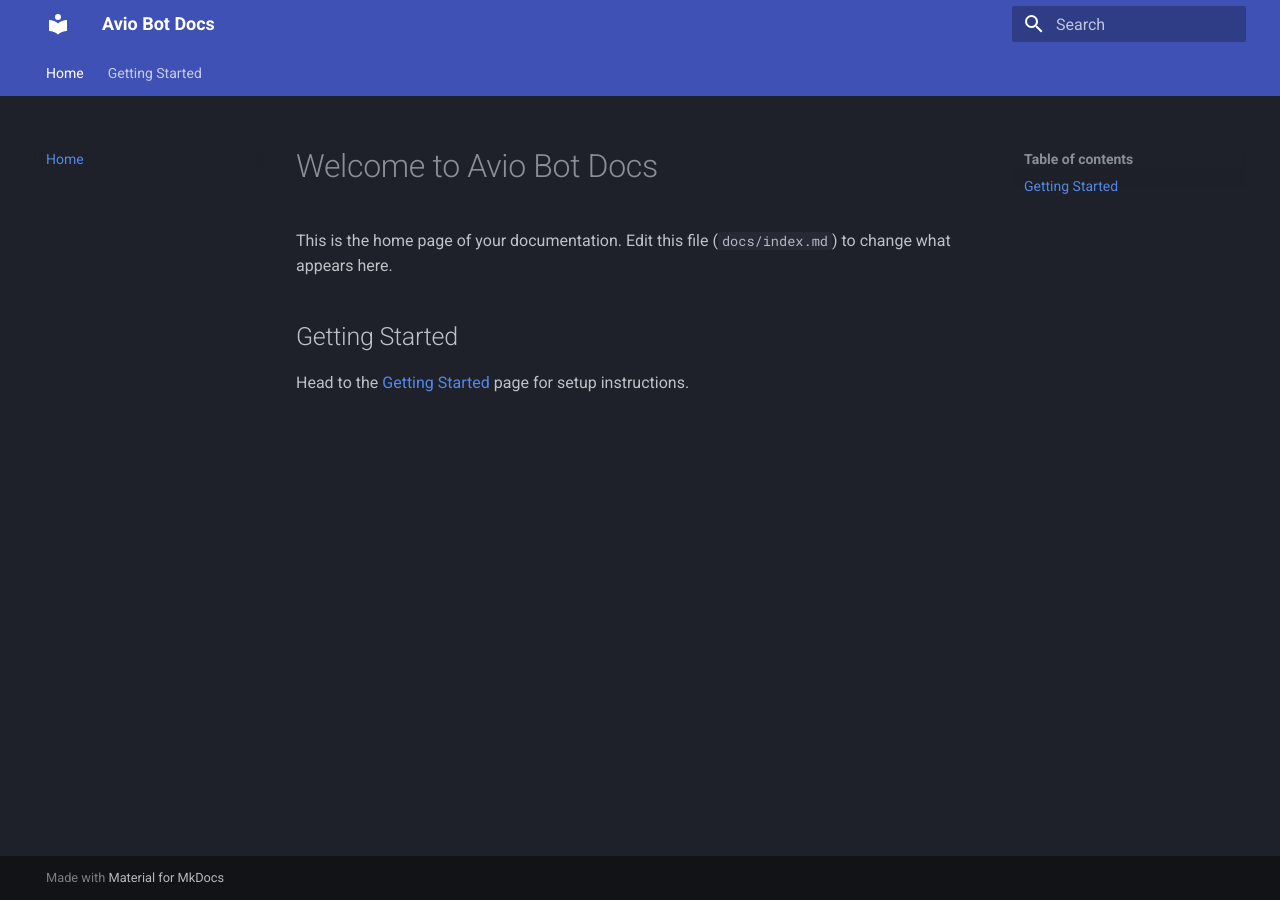
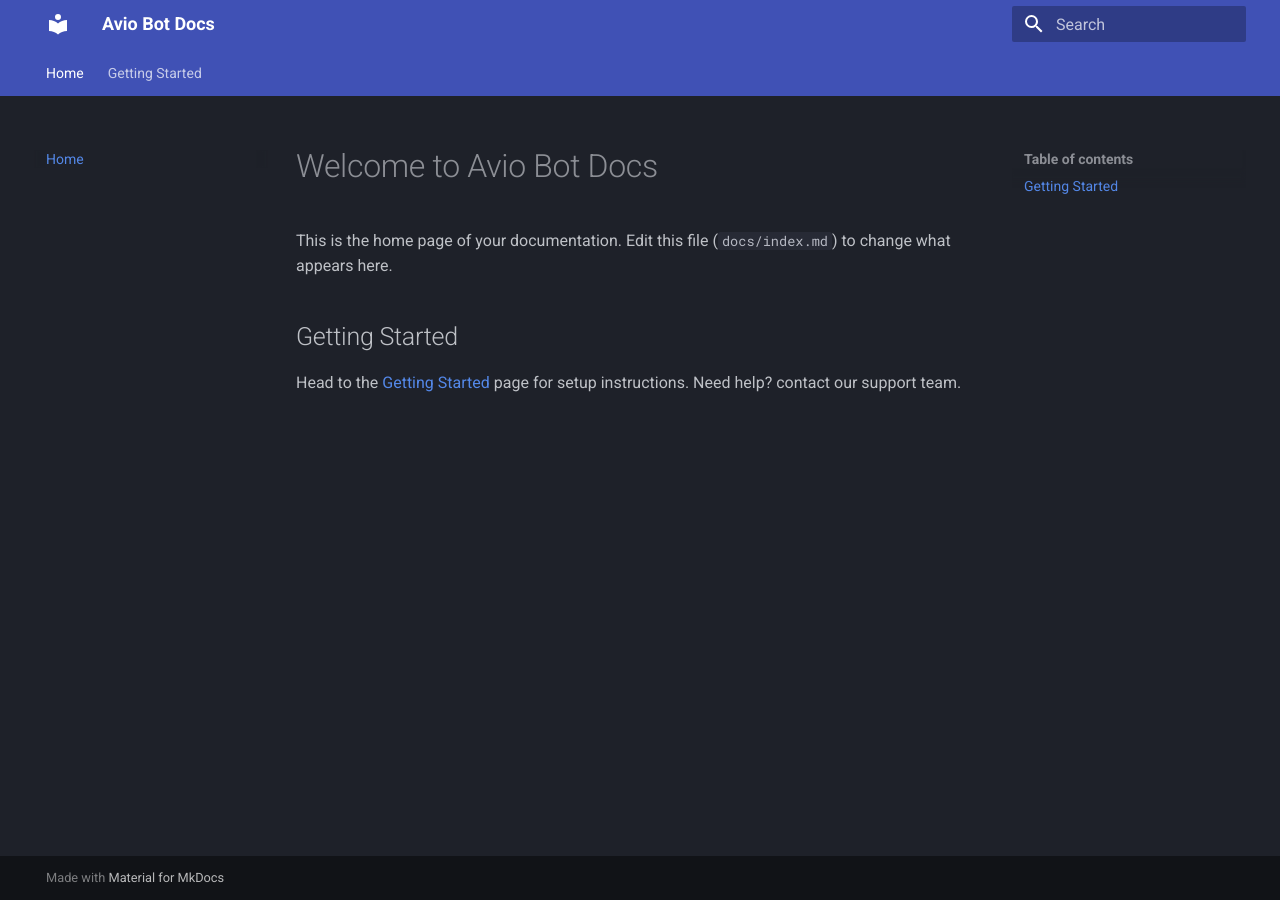
Before and after one commit to fudgemss/avio-wiki, an MkDocs documentation site: the page built from docs/index.md, in a window 1280 px wide. Built offline with MkDocs 1.6.1 and Material for MkDocs 9.7.7, drawn with Linux system fonts in a browser that asks for light colours.

Commit message:
Update index.md

```diff
--- a/docs/index.md
+++ b/docs/index.md
@@ -5,4 +5,4 @@ This is the home page of your documentation. Edit this file
 
 ## Getting Started
 
-Head to the [Getting Started](getting-started.md) page for setup instructions.
+Head to the [Getting Started](getting-started.md) page for setup instructions. Need help? contact our support team.
```
